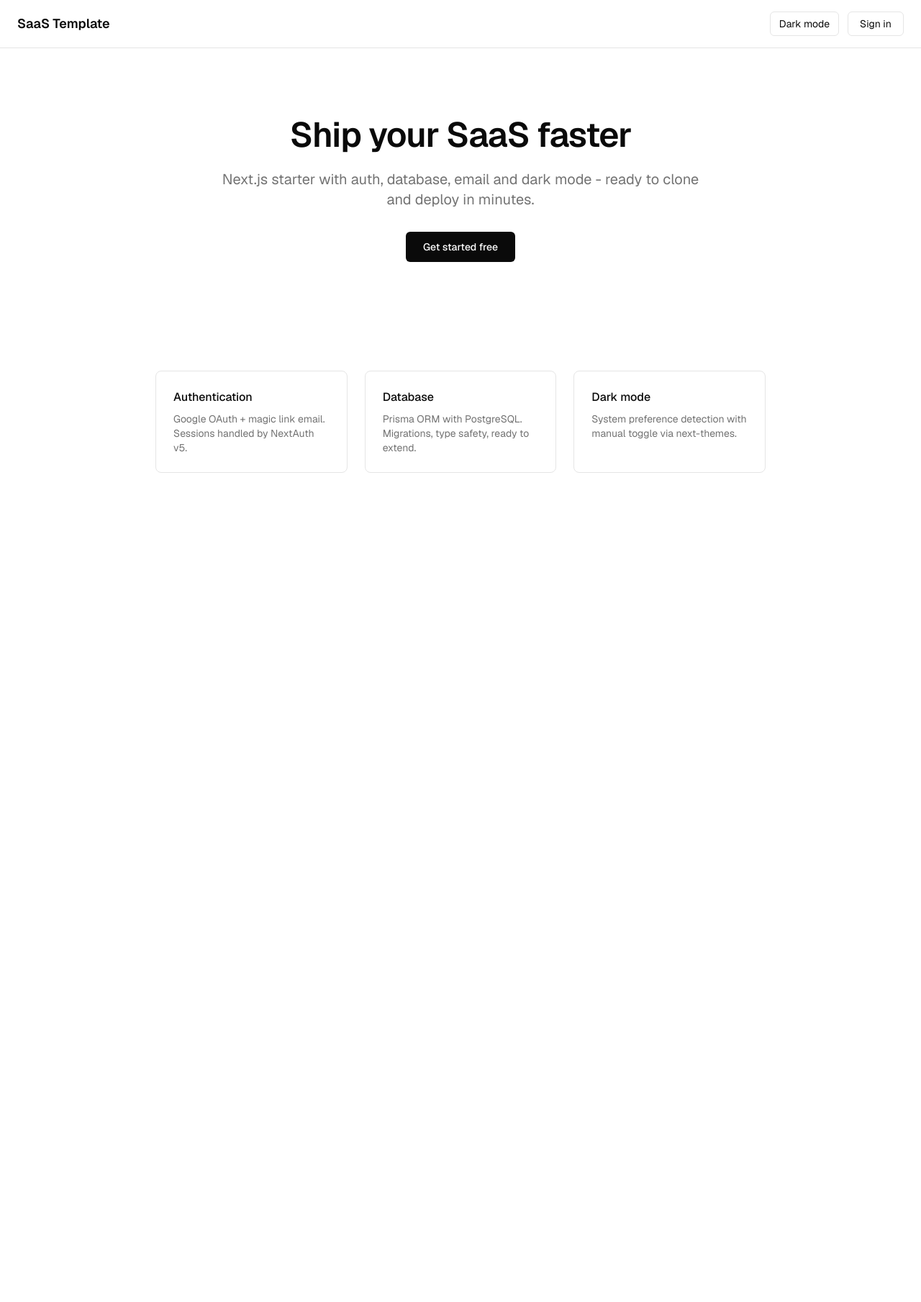
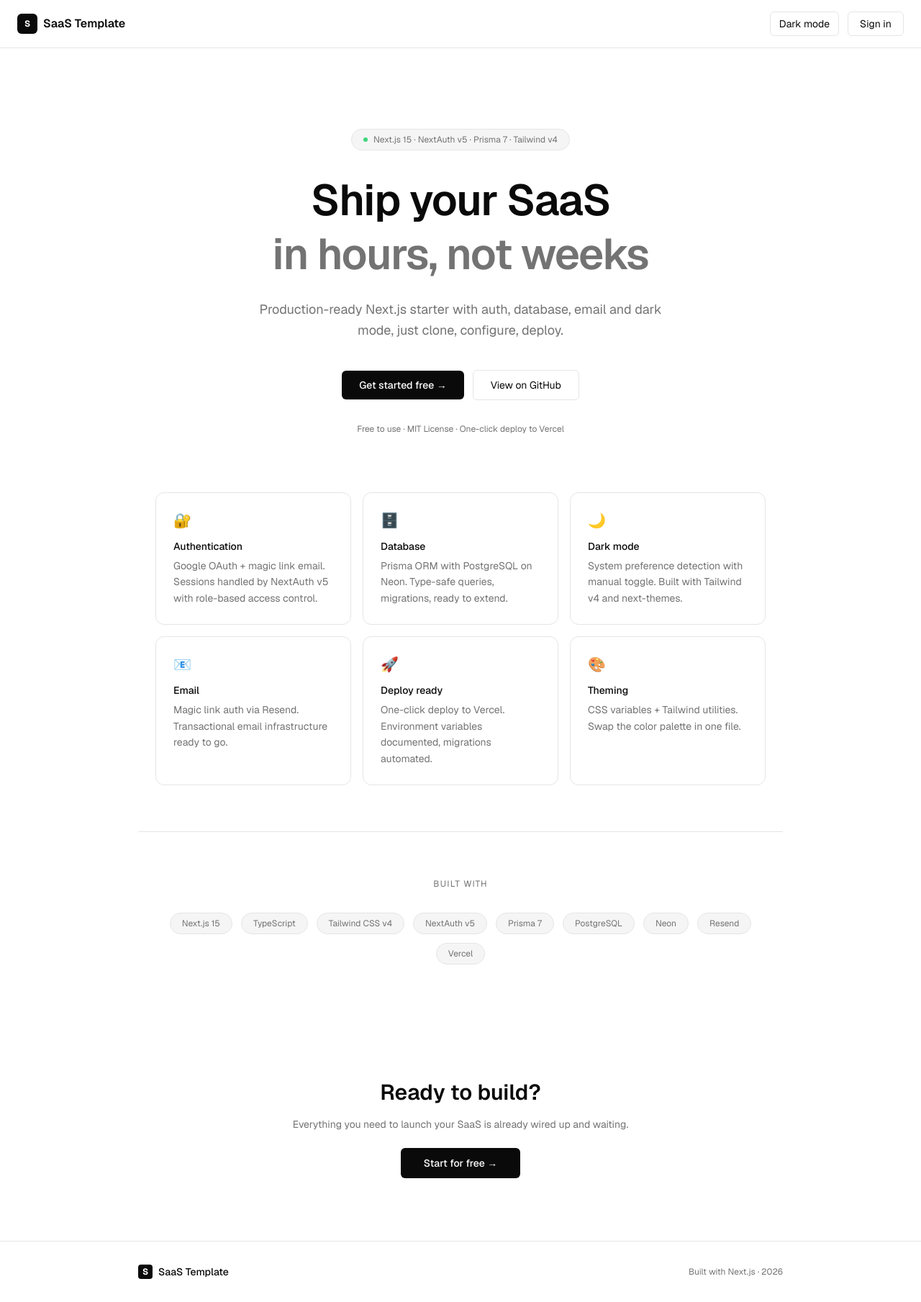
Before and after one commit to sabaudianin/starter-template-next, a Next.js app: page / in a window 1280 px wide. Shown: the whole page at 72% size. Before the commit the page ends 800 px from the top, so only its background shows below. Built offline with nearby package versions, Linux system fonts and the light colour scheme; no server answers.

Commit message:
pooolis main page

```diff
--- a/src/app/page.tsx
+++ b/src/app/page.tsx
@@ -3,55 +3,186 @@ import { auth } from "@/auth"
 import { ThemeToggle } from "@/components/theme-toggle/theme-toggle"
 
 export default async function LandingPage() {
-  const session = await auth();
+  const session = await auth()
 
   return (
     <div className="min-h-screen bg-background text-foreground">
-      <nav className="flex items-center justify-between px-6 py-4 border-b border-border">
-        <span className="font-semibold text-lg">SaaS Template</span>
+
+      {/* Navbar */}
+      <nav className="sticky top-0 z-50 flex items-center justify-between px-6 py-4 border-b border-border bg-background/80 backdrop-blur-sm">
+        <div className="flex items-center gap-2">
+          <div className="w-7 h-7 rounded-md bg-foreground flex items-center justify-center">
+            <span className="text-background text-xs font-bold">S</span>
+          </div>
+          <span className="font-semibold text-base">SaaS Template</span>
+        </div>
         <div className="flex items-center gap-3">
           <ThemeToggle />
           {session ? (
-            <Link href="/dashboard"
-              className="rounded-md bg-foreground text-background px-4 py-1.5 text-sm">
-              Dashboard
+            <Link
+              href="/dashboard"
+              className="rounded-md bg-foreground text-background px-4 py-1.5 text-sm font-medium transition-opacity hover:opacity-80"
+            >
+              Dashboard →
             </Link>
           ) : (
-            <Link href="/login"
-              className="rounded-md border border-border px-4 py-1.5 text-sm">
+            <Link
+              href="/login"
+              className="rounded-md border border-border px-4 py-1.5 text-sm hover:bg-muted transition-colors"
+            >
               Sign in
             </Link>
           )}
         </div>
       </nav>
 
-      <main className="max-w-4xl mx-auto px-6 py-24 text-center">
-        <h1 className="text-5xl font-semibold tracking-tight mb-6">
-          Ship your SaaS faster
+      {/* Hero */}
+      <main className="max-w-4xl mx-auto px-6 pt-28 pb-20 text-center">
+
+        <div className="inline-flex items-center gap-2 rounded-full border border-border bg-muted px-4 py-1.5 text-xs text-muted-foreground mb-8">
+          <span className="w-1.5 h-1.5 rounded-full bg-green-500 animate-pulse" />
+          Next.js 15 · NextAuth v5 · Prisma 7 · Tailwind v4
+        </div>
+
+        <h1 className="text-6xl font-semibold tracking-tight mb-6 leading-tight">
+          Ship your SaaS
+          <br />
+          <span className="text-muted-foreground">in hours, not weeks</span>
         </h1>
-        <p className="text-xl text-muted-foreground mb-10 max-w-2xl mx-auto">
-          Next.js starter with auth, database, email and dark mode - ready to clone and deploy in minutes.
+
+        <p className="text-lg text-muted-foreground mb-10 max-w-xl mx-auto leading-relaxed">
+          Production-ready Next.js starter with auth, database, email
+          and dark mode, just clone, configure, deploy.
         </p>
-        <Link href="/login"
-          className="rounded-md bg-foreground text-background px-6 py-3 text-sm font-medium">
-          Get started free
-        </Link>
+
+        <div className="flex items-center justify-center gap-3 flex-wrap">
+          <Link
+            href="/login"
+            className="rounded-md bg-foreground text-background px-6 py-2.5 text-sm font-medium transition-opacity hover:opacity-80"
+          >
+            Get started free →
+          </Link>
+          <a
+            href="https://github.com"
+            target="_blank"
+            rel="noopener noreferrer"
+            className="rounded-md border border-border px-6 py-2.5 text-sm hover:bg-muted transition-colors"
+          >
+            View on GitHub
+          </a>
+        </div>
+
+        {/* Social proof */}
+        <p className="text-xs text-muted-foreground mt-8">
+          Free to use · MIT License · One-click deploy to Vercel
+        </p>
       </main>
 
-      <section className="max-w-4xl mx-auto px-6 py-16 grid grid-cols-1 md:grid-cols-3 gap-6">
+      {/* Feature cards */}
+      <section className="max-w-4xl mx-auto px-6 pb-16 grid grid-cols-1 md:grid-cols-3 gap-4">
         {features.map((f) => (
-          <div key={f.title} className="rounded-lg border border-border p-6">
-            <p className="font-medium mb-2">{f.title}</p>
-            <p className="text-sm text-muted-foreground">{f.desc}</p>
+          <div
+            key={f.title}
+            className="rounded-xl border border-border p-6 bg-background hover:bg-muted/50 transition-colors"
+          >
+            <div className="text-xl mb-3">{f.icon}</div>
+            <p className="font-medium text-sm mb-1.5">{f.title}</p>
+            <p className="text-sm text-muted-foreground leading-relaxed">{f.desc}</p>
           </div>
         ))}
       </section>
+
+      {/* Stack section */}
+      <section className="max-w-4xl mx-auto px-6 py-16 border-t border-border">
+        <p className="text-center text-xs text-muted-foreground mb-8 uppercase tracking-widest">
+          Built with
+        </p>
+        <div className="flex flex-wrap justify-center gap-3">
+          {stack.map((s) => (
+            <span
+              key={s}
+              className="rounded-full border border-border px-4 py-1.5 text-xs text-muted-foreground bg-muted"
+            >
+              {s}
+            </span>
+          ))}
+        </div>
+      </section>
+
+      {/* CTA bottom */}
+      <section className="max-w-2xl mx-auto px-6 py-24 text-center">
+        <h2 className="text-3xl font-semibold mb-4">Ready to build?</h2>
+        <p className="text-muted-foreground text-sm mb-8">
+          Everything you need to launch your SaaS is already wired up and waiting.
+        </p>
+        <Link
+          href="/login"
+          className="rounded-md bg-foreground text-background px-8 py-3 text-sm font-medium transition-opacity hover:opacity-80"
+        >
+          Start for free →
+        </Link>
+      </section>
+
+      {/* Footer */}
+      <footer className="border-t border-border px-6 py-8">
+        <div className="max-w-4xl mx-auto flex items-center justify-between flex-wrap gap-4">
+          <div className="flex items-center gap-2">
+            <div className="w-5 h-5 rounded bg-foreground flex items-center justify-center">
+              <span className="text-background text-xs font-bold">S</span>
+            </div>
+            <span className="text-sm font-medium">SaaS Template</span>
+          </div>
+          <p className="text-xs text-muted-foreground">
+            Built with Next.js · {new Date().getFullYear()}
+          </p>
+        </div>
+      </footer>
+
     </div>
   )
 }
 
 const features = [
-  { title: "Authentication", desc: "Google OAuth + magic link email. Sessions handled by NextAuth v5." },
-  { title: "Database", desc: "Prisma ORM with PostgreSQL. Migrations, type safety, ready to extend." },
-  { title: "Dark mode", desc: "System preference detection with manual toggle via next-themes." },
+  {
+    icon: "🔐",
+    title: "Authentication",
+    desc: "Google OAuth + magic link email. Sessions handled by NextAuth v5 with role-based access control.",
+  },
+  {
+    icon: "🗄️",
+    title: "Database",
+    desc: "Prisma ORM with PostgreSQL on Neon. Type-safe queries, migrations, ready to extend.",
+  },
+  {
+    icon: "🌙",
+    title: "Dark mode",
+    desc: "System preference detection with manual toggle. Built with Tailwind v4 and next-themes.",
+  },
+  {
+    icon: "📧",
+    title: "Email",
+    desc: "Magic link auth via Resend. Transactional email infrastructure ready to go.",
+  },
+  {
+    icon: "🚀",
+    title: "Deploy ready",
+    desc: "One-click deploy to Vercel. Environment variables documented, migrations automated.",
+  },
+  {
+    icon: "🎨",
+    title: "Theming",
+    desc: "CSS variables + Tailwind utilities. Swap the color palette in one file.",
+  },
 ]
+
+const stack = [
+  "Next.js 15",
+  "TypeScript",
+  "Tailwind CSS v4",
+  "NextAuth v5",
+  "Prisma 7",
+  "PostgreSQL",
+  "Neon",
+  "Resend",
+  "Vercel",
+]
```
